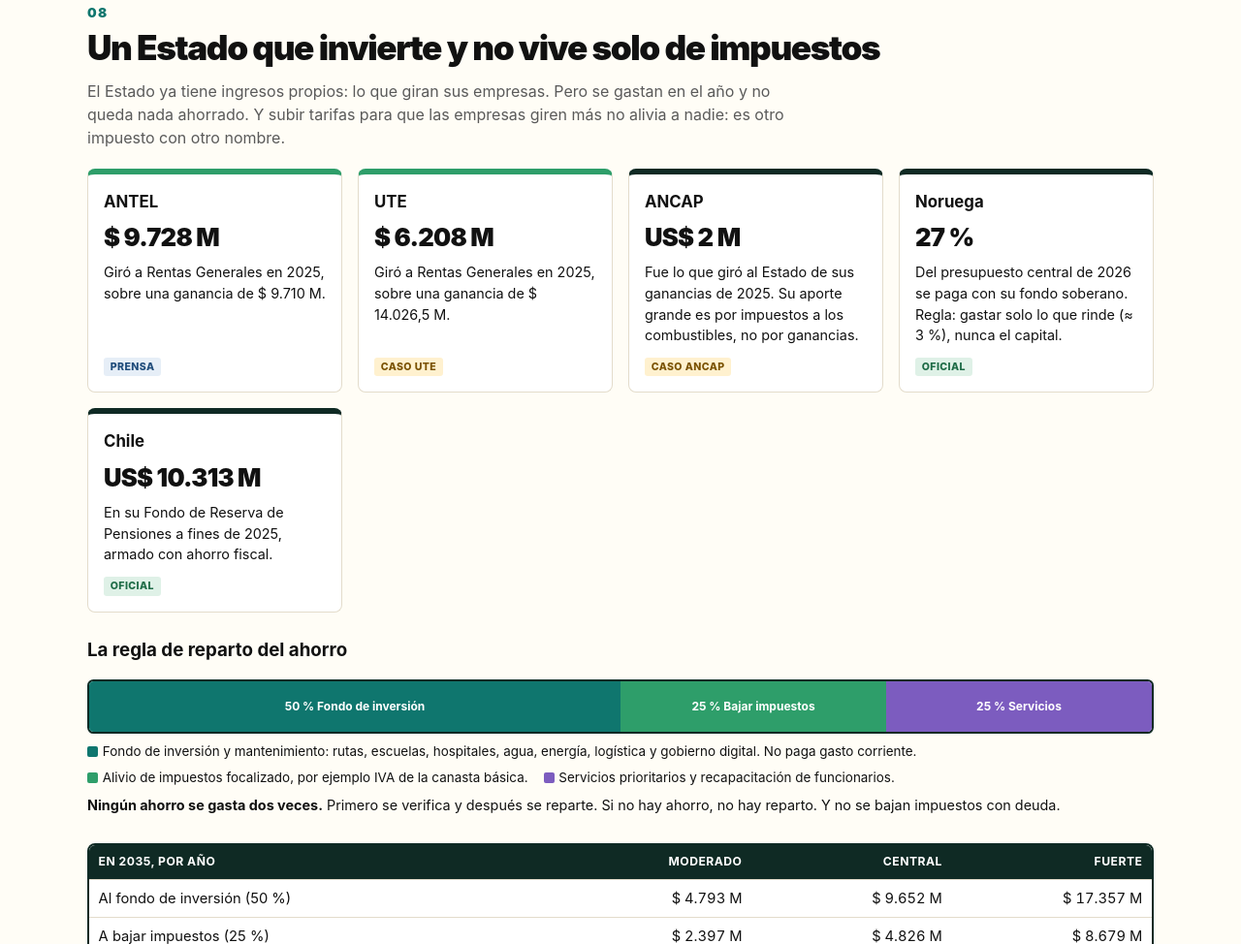
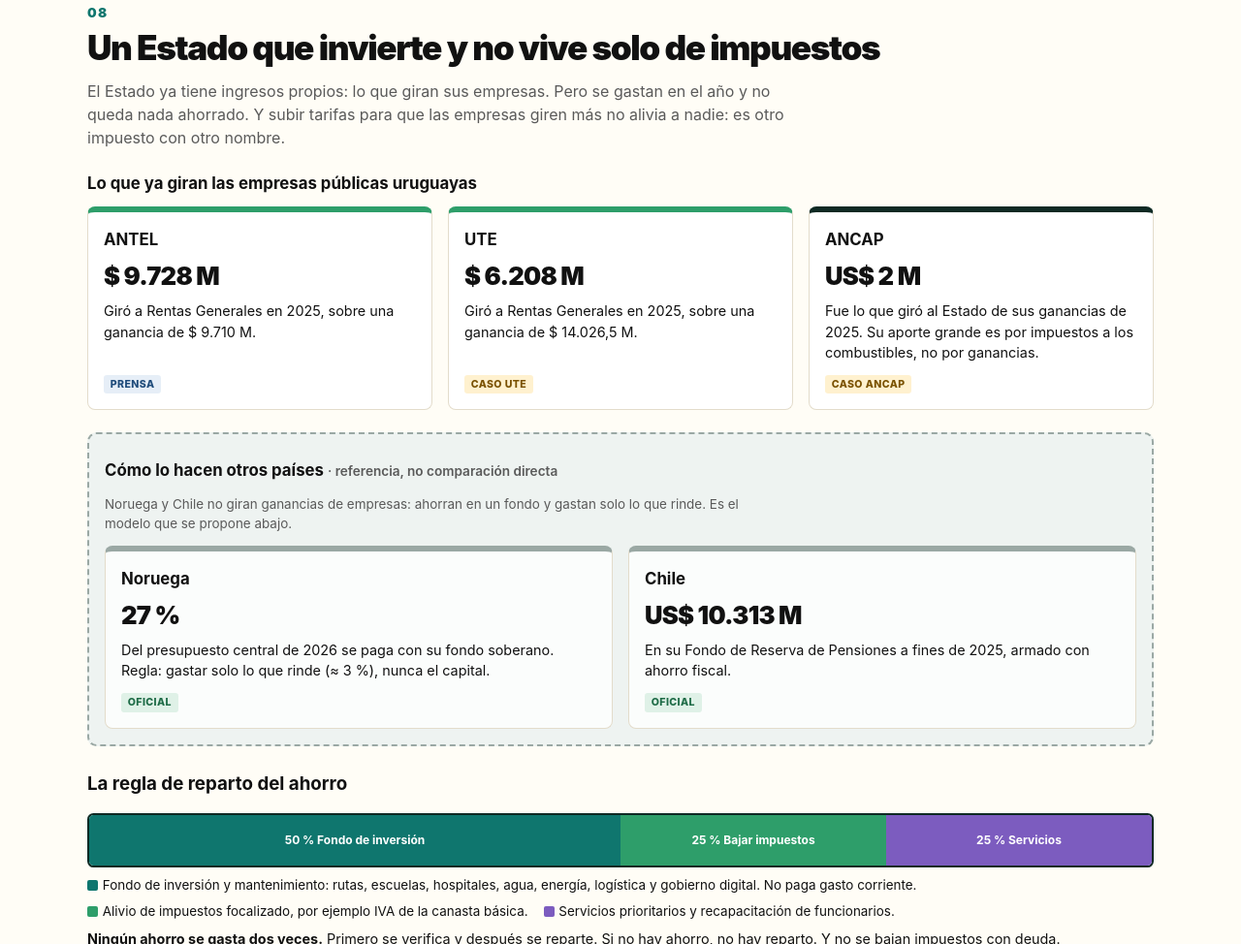
Before and after one commit to GuilleCodeUY/Revision_Estado_Uruguay, a plain HTML site: page publico/estado.html in a window 1280 px wide. Shown: the part 7510-8484 px from the top of the page at 97% size. Drawn offline with Linux system fonts and the light colour scheme.

Commit message:
Informe 4: separar empresas uruguayas de referencias de otros países

```diff
--- a/publico/estado.html
+++ b/publico/estado.html
@@ -105,6 +105,9 @@ a.obj{white-space:nowrap}
 .caso .estado{font-size:.72rem;font-weight:800;text-transform:uppercase;background:rgba(255,255,255,.14);padding:.2rem .5rem;border-radius:.2rem}
 .caso .n{font-size:3rem;font-weight:900;letter-spacing:-.05em;line-height:1;color:var(--acc)}.caso h3{margin:auto 0 0;font-size:1.35rem}.caso p{margin:0;font-size:.92rem;opacity:.88}.caso .ir{font-weight:800;color:var(--acc)}
 .obra p{max-width:none}.lista h3{font-size:1.05rem}
+.grupo{font-size:1.05rem;margin:1.4rem 0 .7rem}.grupo span{font-weight:600;color:var(--muted);font-size:.85rem}
+    .paises{background:#eef3f1;border:2px dashed #9aa8a4;border-radius:.6rem;padding:.2rem 1rem 1rem;margin-top:1.4rem}
+    .obra.afuera{border-top-color:#9aa8a4;background:#fbfdfc}
 
     .vm-barra{position:sticky;top:0;z-index:50;background:#121212;color:#fff;border-bottom:1px solid #2a2a2a;font-family:Inter,system-ui,sans-serif}
     .vm-barra .vm-wrap{width:min(1240px,calc(100% - 2rem));margin:auto;display:flex;align-items:center;gap:1.2rem;min-height:3.5rem}
@@ -309,13 +312,18 @@ a.obj{white-space:nowrap}
 
 <section id="invertir"><div class="num">08</div><h2>Un Estado que invierte y no vive solo de impuestos</h2>
 <p class="lead">El Estado ya tiene ingresos propios: lo que giran sus empresas. Pero se gastan en el año y no queda nada ahorrado. Y subir tarifas para que las empresas giren más no alivia a nadie: es otro impuesto con otro nombre.</p>
+<h3 class="grupo">Lo que ya giran las empresas públicas uruguayas</h3>
 <div class="obras">
 <div class="obra entra"><h3>ANTEL</h3><div class="m">$ 9.728 M</div><p>Giró a Rentas Generales en 2025, sobre una ganancia de $ 9.710 M.</p><div class="acc"><a class="tag t-prensa" href="https://www.montevideo.com.uy/Noticias/Antel-tuvo-ganancias-por-US-248-7-millones--cuanto-derivo-a-Rentas-Generales--uc957620" target="_blank" rel="noopener">prensa</a></div></div>
 <div class="obra entra"><h3>UTE</h3><div class="m">$ 6.208 M</div><p>Giró a Rentas Generales en 2025, sobre una ganancia de $ 14.026,5 M.</p><div class="acc"><a class="tag t-propio" href="ute.html">caso UTE</a></div></div>
 <div class="obra"><h3>ANCAP</h3><div class="m">US$ 2 M</div><p>Fue lo que giró al Estado de sus ganancias de 2025. Su aporte grande es por impuestos a los combustibles, no por ganancias.</p><div class="acc"><a class="tag t-propio" href="ancap.html">caso ANCAP</a></div></div>
-<div class="obra"><h3>Noruega</h3><div class="m">27 %</div><p>Del presupuesto central de 2026 se paga con su fondo soberano. Regla: gastar solo lo que rinde (≈ 3 %), nunca el capital.</p><div class="acc"><a class="tag t-oficial" href="https://www.regjeringen.no/en/documents/meld.-st.-7-2025-2026/id3155109/?ch=1" target="_blank" rel="noopener">oficial</a></div></div>
-<div class="obra"><h3>Chile</h3><div class="m">US$ 10.313 M</div><p>En su Fondo de Reserva de Pensiones a fines de 2025, armado con ahorro fiscal.</p><div class="acc"><a class="tag t-oficial" href="https://www.dipres.gob.cl/598/articles-426503_doc_pdf.pdf" target="_blank" rel="noopener">oficial</a></div></div>
 </div>
+<div class="paises"><h3 class="grupo">Cómo lo hacen otros países <span>· referencia, no comparación directa</span></h3>
+<p class="nota" style="margin:0 0 .8rem">Noruega y Chile no giran ganancias de empresas: ahorran en un fondo y gastan solo lo que rinde. Es el modelo que se propone abajo.</p>
+<div class="obras">
+<div class="obra afuera"><h3>Noruega</h3><div class="m">27 %</div><p>Del presupuesto central de 2026 se paga con su fondo soberano. Regla: gastar solo lo que rinde (≈ 3 %), nunca el capital.</p><div class="acc"><a class="tag t-oficial" href="https://www.regjeringen.no/en/documents/meld.-st.-7-2025-2026/id3155109/?ch=1" target="_blank" rel="noopener">oficial</a></div></div>
+<div class="obra afuera"><h3>Chile</h3><div class="m">US$ 10.313 M</div><p>En su Fondo de Reserva de Pensiones a fines de 2025, armado con ahorro fiscal.</p><div class="acc"><a class="tag t-oficial" href="https://www.dipres.gob.cl/598/articles-426503_doc_pdf.pdf" target="_blank" rel="noopener">oficial</a></div></div>
+</div></div>
 <h3 style="margin:1.6rem 0 .5rem">La regla de reparto del ahorro</h3>
 <div class="litro"><div class="pila"><div style="width:50%;background:var(--acc2)">50 % Fondo de inversión</div><div style="width:25%;background:var(--green)">25 % Bajar impuestos</div><div style="width:25%;background:#7c5cbf">25 % Servicios</div></div>
 <div class="ref"><span><i style="background:var(--acc2)"></i>Fondo de inversión y mantenimiento: rutas, escuelas, hospitales, agua, energía, logística y gobierno digital. No paga gasto corriente.</span><span><i style="background:var(--green)"></i>Alivio de impuestos focalizado, por ejemplo IVA de la canasta básica.</span><span><i style="background:#7c5cbf"></i>Servicios prioritarios y recapacitación de funcionarios.</span></div>
```
Also changed, not shown: web/estado.template.html (+10 -2 lines).
